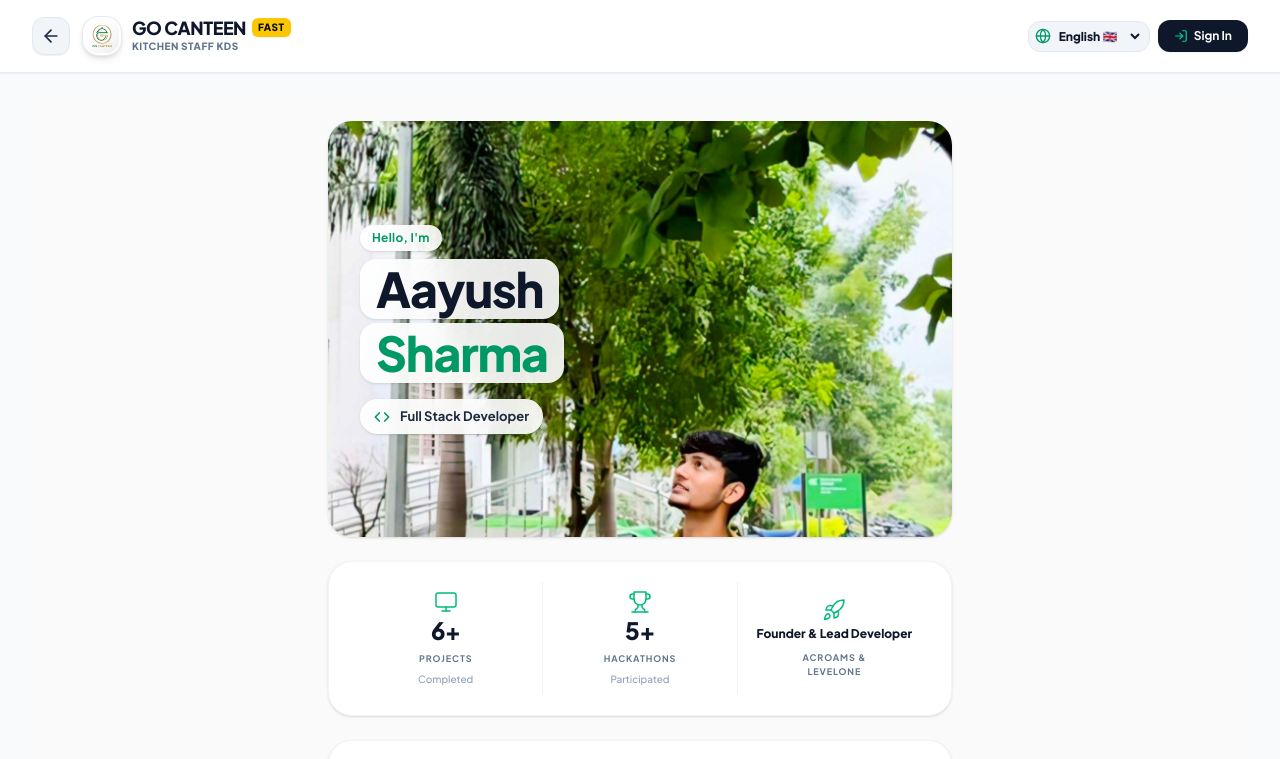
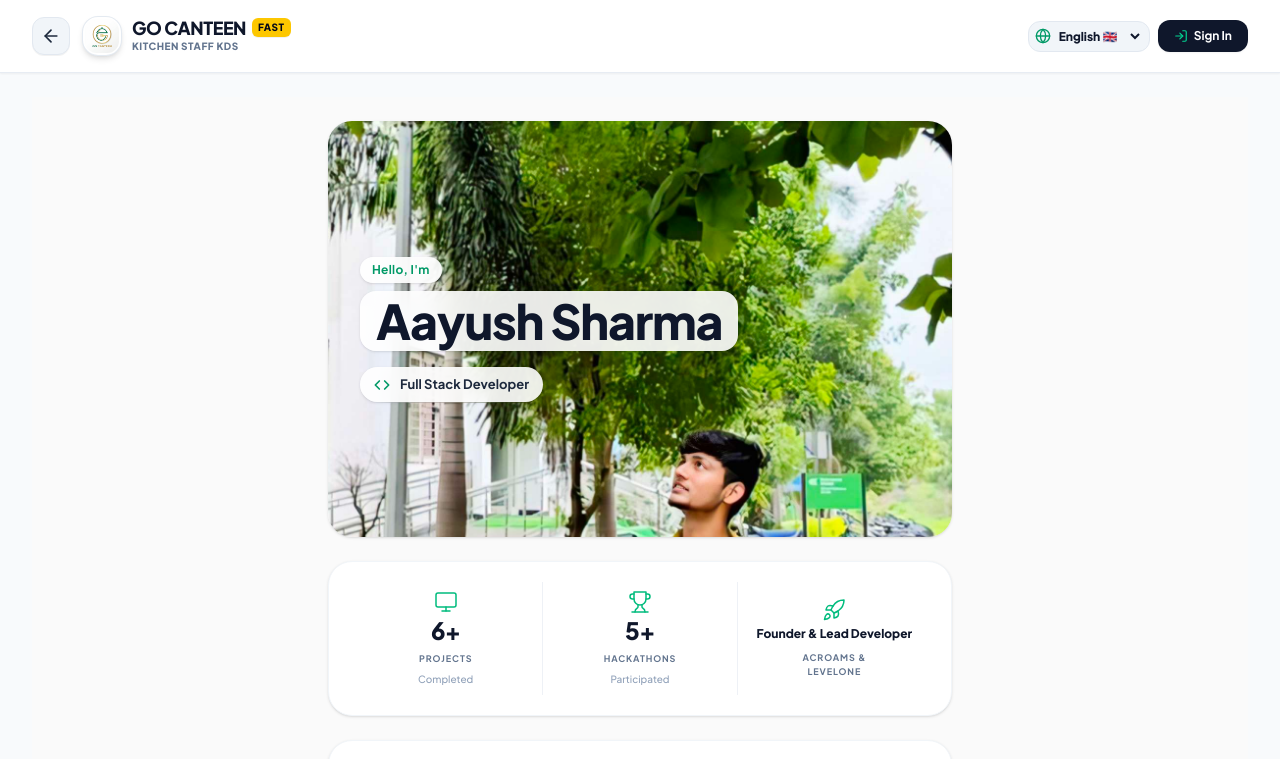
Before and after one commit to mraayush979blip/gocanteen, a React (Vite) app: page /#/staff/developer in a window 1280 px wide. Shown: the top 759 px of the page. Built offline with nearby package versions, Linux system fonts and the light colour scheme; no server answers.

Commit message:
Implemented Instamar

```diff
--- a/src/pages/AboutDeveloper.jsx
+++ b/src/pages/AboutDeveloper.jsx
@@ -36,8 +36,7 @@ export default function AboutDeveloper() {
 
             {/* Developer Name */}
             <h1 className="text-4xl sm:text-5xl font-black tracking-tight leading-none text-slate-900 mb-4 flex flex-col items-start gap-1">
-              <span className="bg-white/90 backdrop-blur-md px-4 py-1.5 rounded-2xl shadow-sm inline-block">Aayush</span>
-              <span className="bg-white/90 backdrop-blur-md px-4 py-1.5 rounded-2xl shadow-sm inline-block text-emerald-600">Sharma</span>
+              <span className="bg-white/90 backdrop-blur-md px-4 py-1.5 rounded-2xl shadow-sm inline-block">Aayush Sharma</span>
             </h1>
 
             {/* Attributes */}
```
